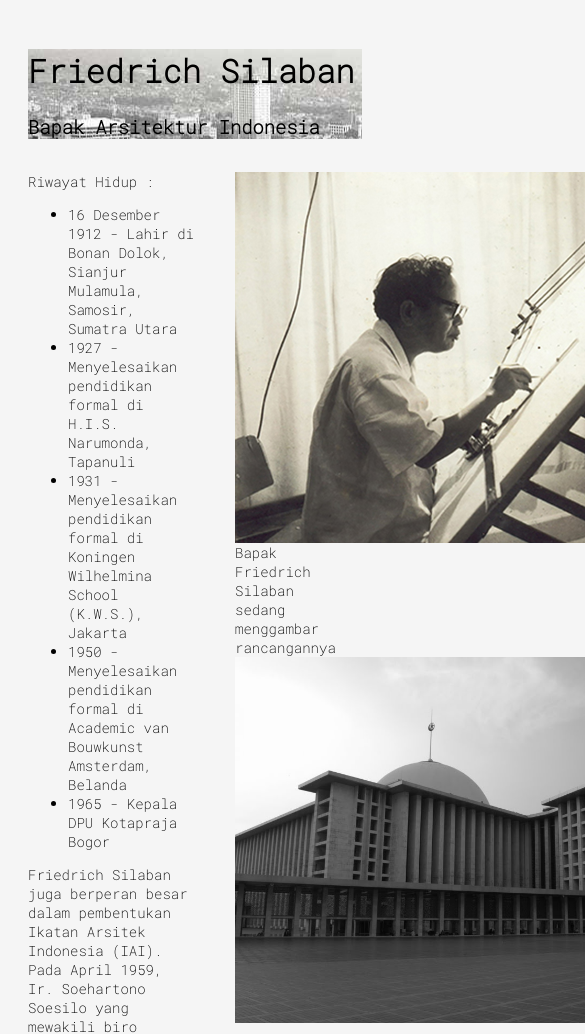
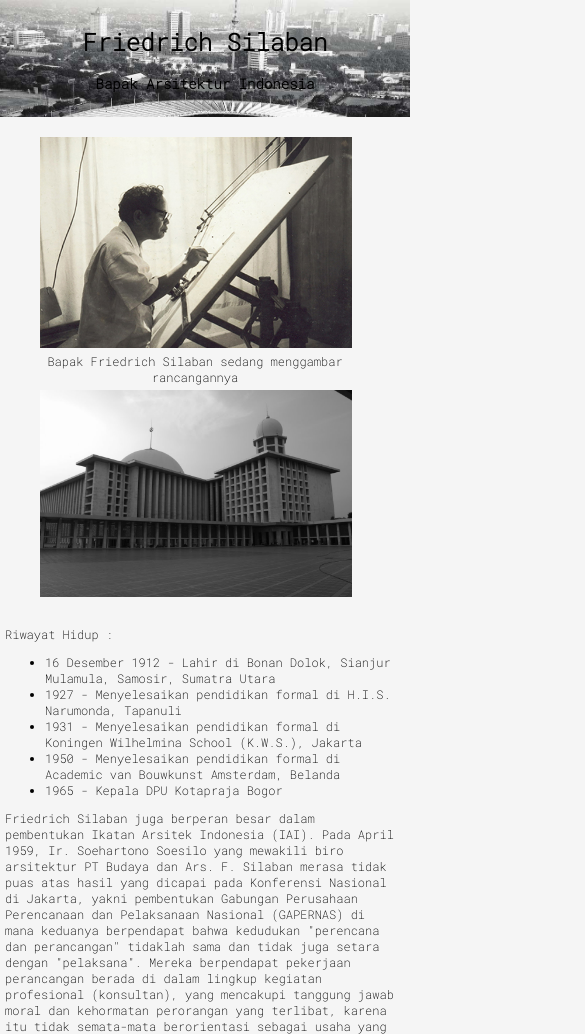
Before and after one commit to hajrithohari/Tribute-Page, a plain HTML site: page index.html in a window 390 px wide. Shown: the top 1034 px of the page, 585 px wide, since content can reach past the window. Drawn offline with Linux system fonts and the light colour scheme.

Commit message:
Update tribute page responsif terhadap mobile device

```diff
--- a/assests/style.css
+++ b/assests/style.css
@@ -3,15 +3,24 @@
 body{
     background-color: #f5f5f5;
     font-family: 'Roboto Mono';
-    padding: 20px;
+    padding: 0;
+    margin: 0;
 }
 
 main{
     font-size: 14px;
+    padding: 20px;
+    margin-top: 150px;
 }
 
 header{
     background-image: url('gbk.jpg');
+    background-size: cover;
+    width: 100vw;
+    position: absolute;
+    top: 0;
+    padding: 10px;
+    text-align: center;
 }
 
 #konten{
@@ -22,18 +31,53 @@ header{
 #img-div{
     float: right;
     width: 50%;
+    text-align: center;
 }
 
 #image{
-    max-width: 550px;
     display: block;
-    margin-left: auto;
-    margin-right: auto;
+    width: 40vw;
+    margin: auto;
 }
 
 #gambar-masjid{
-    max-width: 550px;
     display: block;
-    margin-left: auto;
-    margin-right: auto;
+    width: 40vw;
+    margin: auto;
 }
+
+@media only screen and (max-width: 800px){
+    header{
+        font-size: 12px;
+    }
+
+    main{
+        margin-top: 120px;
+        font-size: 12px;
+        display: flex;
+        flex-direction: column-reverse;
+        padding: 0;
+    }
+
+    #konten{
+        width: 100vw;
+        padding: 0px 5px;
+    }
+
+    #img-div{
+        width: 100vw;
+    }
+
+    #image{
+        width: 80vw;
+        margin: auto;
+        padding: 5px 0px;
+    }
+
+    #gambar-masjid{
+        width: 80vw;
+        margin: auto;
+        padding: 5px 0px;
+    }
+
+}
--- a/index.html
+++ b/index.html
@@ -2,6 +2,7 @@
 <head>
     <title>Tribute Page</title>
     <link rel="stylesheet" href="assests/style.css">
+    <meta name="viewport" content="width=device-width, initial-scale=1.0">
 </head>
 <body id="main">
     <header>
```
